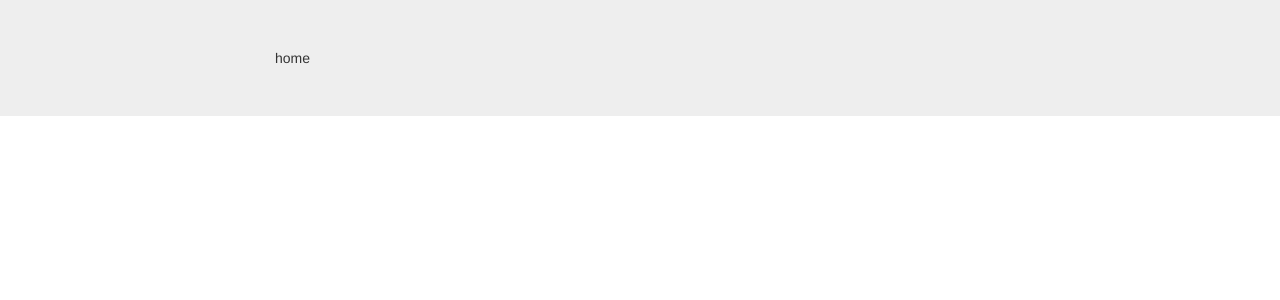
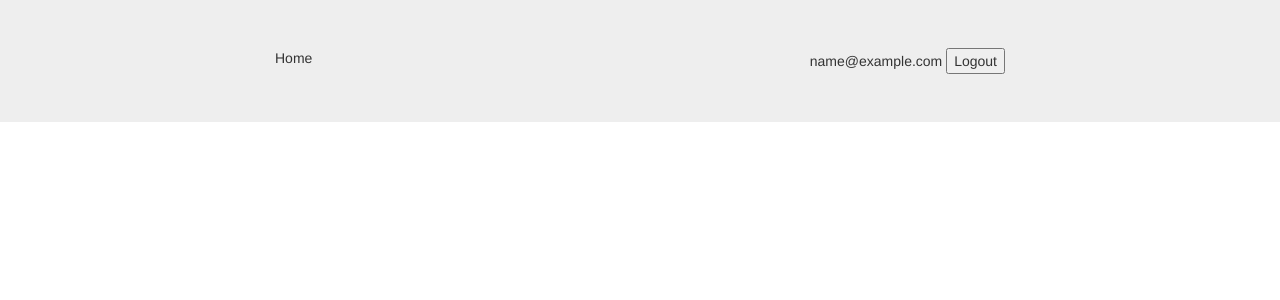
Before and after one commit to Faris-AH/angular-authentication, an Angular app: page / in a window 1280 px wide. Shown: the top 300 px of the page. Built offline with nearby package versions, Linux system fonts and the light colour scheme; sample sign-in values are in the browser's storage.

Commit message:
add email to home

```diff
--- a/src/app/auth/signup/signup.component.html
+++ b/src/app/auth/signup/signup.component.html
@@ -1,5 +1,7 @@
 <div class="col-md-6 col-md-offset-3">
   <h2>Register</h2>
+  Already have an account?<a routerLink="/login" > Login</a>
+
   <form name="form" (ngSubmit)="f.form.valid && login()" #f="ngForm" novalidate>
       <div class="form-group" [ngClass]="{ 'has-error': f.submitted && !username.valid }">
           <label for="username">Username</label>
--- a/src/app/home/home.component.html
+++ b/src/app/home/home.component.html
@@ -1 +1,5 @@
-home
+Home
+<div class="pull-right">
+  {{user.email}}
+  <button (click)="logout()">Logout</button>
+</div>
--- a/src/app/home/home.component.ts
+++ b/src/app/home/home.component.ts
@@ -1,4 +1,5 @@
 import { Component, OnInit } from '@angular/core';
+import { Router } from '../../../node_modules/@angular/router';
 
 @Component({
   selector: 'home-component',
@@ -6,7 +7,17 @@ import { Component, OnInit } from '@angular/core';
 })
 
 export class HomeComponent implements OnInit {
-  constructor() { }
+  user:any;
+  constructor(
+    private router:Router
+  ) { }
 
-  ngOnInit() { }
+  ngOnInit() {
+    this.user = JSON.parse(localStorage.getItem('currentUser'));
+   }
+
+  logout(){
+    localStorage.removeItem('currentUser');
+    this.router.navigateByUrl('/login');
+  }
 }
```
